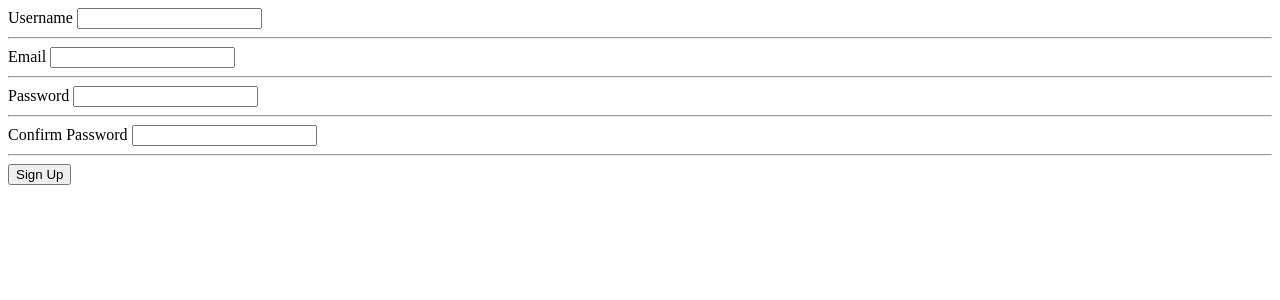
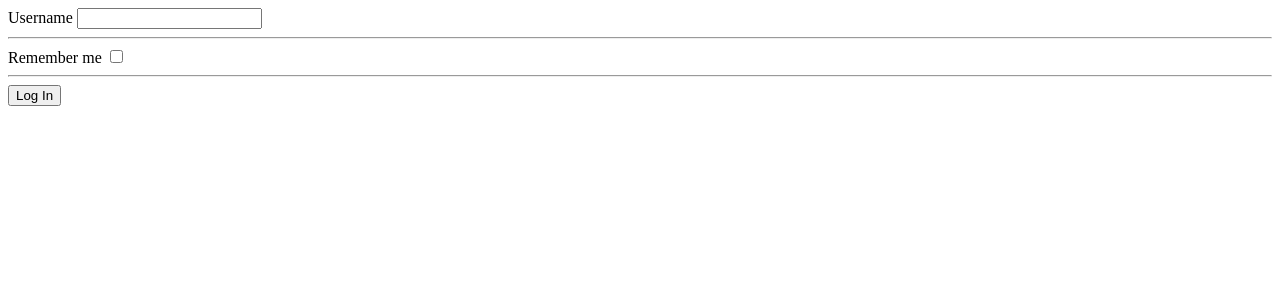
Before and after one commit to ShermanPI/back-end-hollow-knight, a Flask app: page / in a window 1280 px wide. Shown: the top 300 px of the page. Run offline with Flask 3, Linux system fonts and the light colour scheme.

Commit message:
User can log in and remember account

```diff
--- a/backendHollow/forms.py
+++ b/backendHollow/forms.py
@@ -1,7 +1,7 @@
 from backendHollow import mongo
 from bson import json_util
 from flask_wtf import FlaskForm
-from wtforms import StringField, PasswordField,SubmitField, HiddenField
+from wtforms import StringField, PasswordField,SubmitField, HiddenField, BooleanField
 from wtforms.validators import DataRequired, Length, Email, EqualTo, ValidationError
 
 class RegistrationForm(FlaskForm):
@@ -25,5 +25,6 @@ class RegistrationForm(FlaskForm):
 class LoginForm(FlaskForm):
     username = StringField('Username', validators = [DataRequired()])
     password = StringField('Password', validators=[DataRequired()])
+    remember = BooleanField('Remember me')
     csrf_token = HiddenField("csrf_token")
     submit = SubmitField('Log In')
--- a/backendHollow/routes.py
+++ b/backendHollow/routes.py
@@ -11,7 +11,6 @@ def csrf_token():
     session['form_csrf_token'] = token
     return jsonify({'csrfToken': token})
 
-
 @app.route("/register", methods = ["POST"])
 def register_user():
     form = RegistrationForm(request.form)
@@ -22,11 +21,11 @@ def register_user():
             email = form.email.data
             hashed_password = bcrypt.generate_password_hash(form.password.data).decode("utf-8")
 
-            user = mongo.db.users.insert_one({'username': username, 'email': email, 'password': hashed_password})
+            user = mongo.db.users.insert_one({'username': username, 'email': email, 'password': hashed_password, 'pfpId': 0, 'HScore': 0, 'unlockByTheUser': 0})
 
             return jsonify({
-                    'message': f'Account for "{form.username.data}" has been created... Welcome! now you can Log In',
-                    'user data': {
+                    'message': f'Account for <span class="points-required">{form.username.data}</span> has been created... Now you can Log In',
+                    'userData': {
                         'id': str(user.inserted_id),
                         'username': form.username.data,
                         'email': form.email.data
@@ -38,9 +37,7 @@ def register_user():
 
             return response
     else:
-        response = make_response(jsonify({"message": "The csrf_token were not validated"}))
-        response.status_code = 403
-        return response
+        return forbidden()
 
 
 
@@ -50,25 +47,33 @@ def login_user():
     if(form.csrf_token.data != session.get("form_csrf_token")):
         if form.validate_on_submit():
             user = mongo.db.users.find_one({'username': form.username.data})
-            print("THE USER", user)
 
             if user and bcrypt.check_password_hash(user.get('password'), form.password.data):
+                if form.remember.data:
+                    session['authenticated_user'] = user
+
                 return jsonify({
-                    'message': f"User {form.username.data} has been Log In"
+                    'message': f"User {form.username.data} has been Loged In",
+                    'userData': user
                 })
             else:
-                return jsonify({
-                    'message': f"Login Unsusccesful. Please check username and password"
-                }), 400
-        else:
-            return jsonify({
-                'message': 'The request could not be processed due to a client error, has ocurred an error with the form data',
-                'errors': form.errors
-            }), 400
+                response = make_response(jsonify({'errors': {'username': 'Login Unsusccesful. Please check username and password'}}))
+                response.status_code = 401
+                return response
     else:
-        return jsonify({
-            "message": "The csrf_token were not validated"
-        }), 401
+        return forbidden()
+
+@app.route("/login", methods = ["GET"])
+def verify_authenticated_user():
+    if 'authenticated_user' in session:
+        return jsonify({'user': session['authenticated_user']})
+
+    return jsonify({'user': '{}'})
+
+@app.route('/logout')
+def logout():
+    session.pop('authenticated_user', None)
+    return jsonify({'message': 'The user logged out'})
 
 @app.route("/users", methods = ["GET"])
 def get_users():
@@ -78,7 +83,7 @@ def get_users():
 
 @app.route("/", methods = ['POST', 'GET'])
 def index():
-    form = RegistrationForm()
+    form = LoginForm()
     if form.validate_on_submit():
         print(f'ea {form.username.data} \n {form.email.data} \n {form.hidden_tag()}')
     else:
@@ -163,6 +168,12 @@ def updateUser(id):
 
     return response
 
+@app.errorhandler(403)
+def forbidden(error = None):
+    response = make_response(jsonify({"message": "The csrf_token were not validated"}))
+    response.status_code = 403
+    return response
+
 @app.errorhandler(400)
 def bad_request(error = None):
     response = jsonify({
--- a/backendHollow/templates/index.html
+++ b/backendHollow/templates/index.html
@@ -14,16 +14,8 @@
     {{ form.username }}
 
     <hr>
-    {{ form.email.label }}
-    {{ form.email }}
-
-    <hr>
-    {{ form.password.label }}
-    {{ form.password }}
-
-    <hr>
-    {{ form.confirm_password.label }}
-    {{ form.confirm_password }}
+    {{ form.remember.label }}
+    {{ form.remember }}
 
     <hr>
     {{ form.submit }}
```
